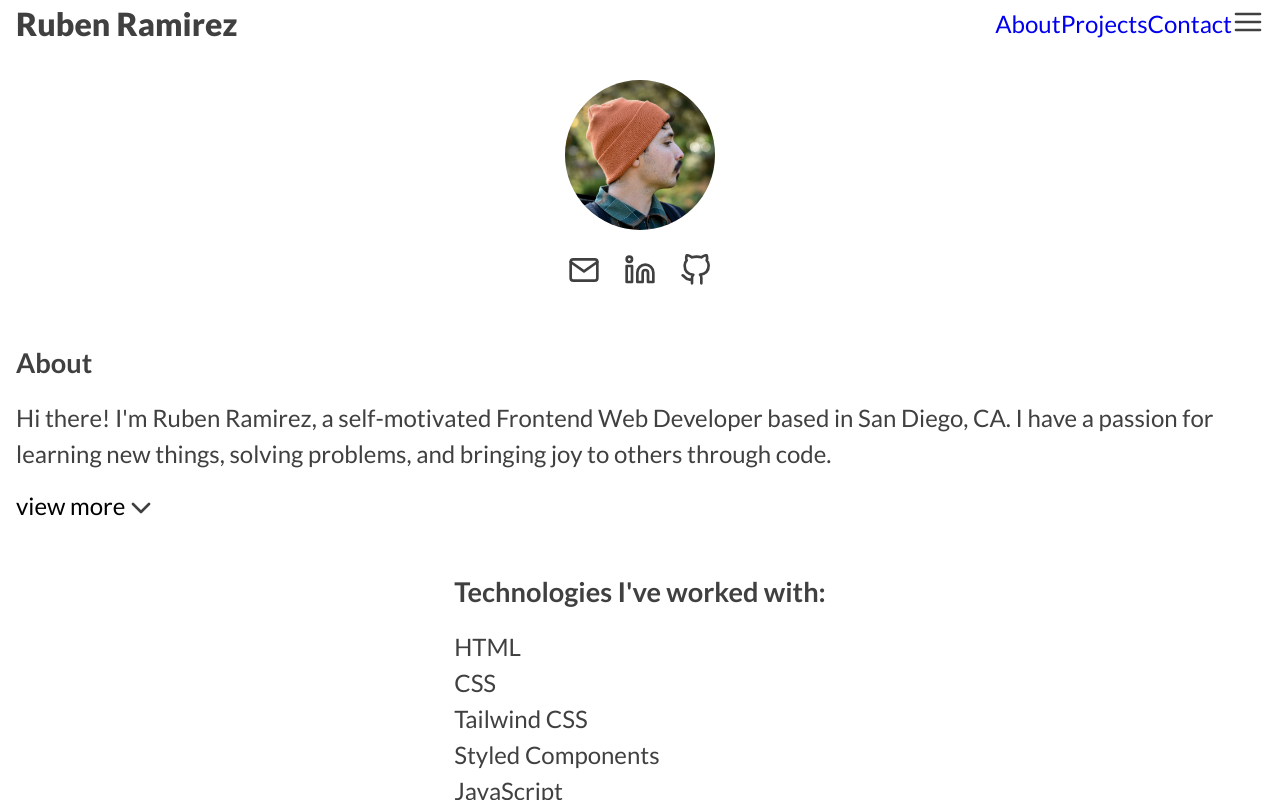
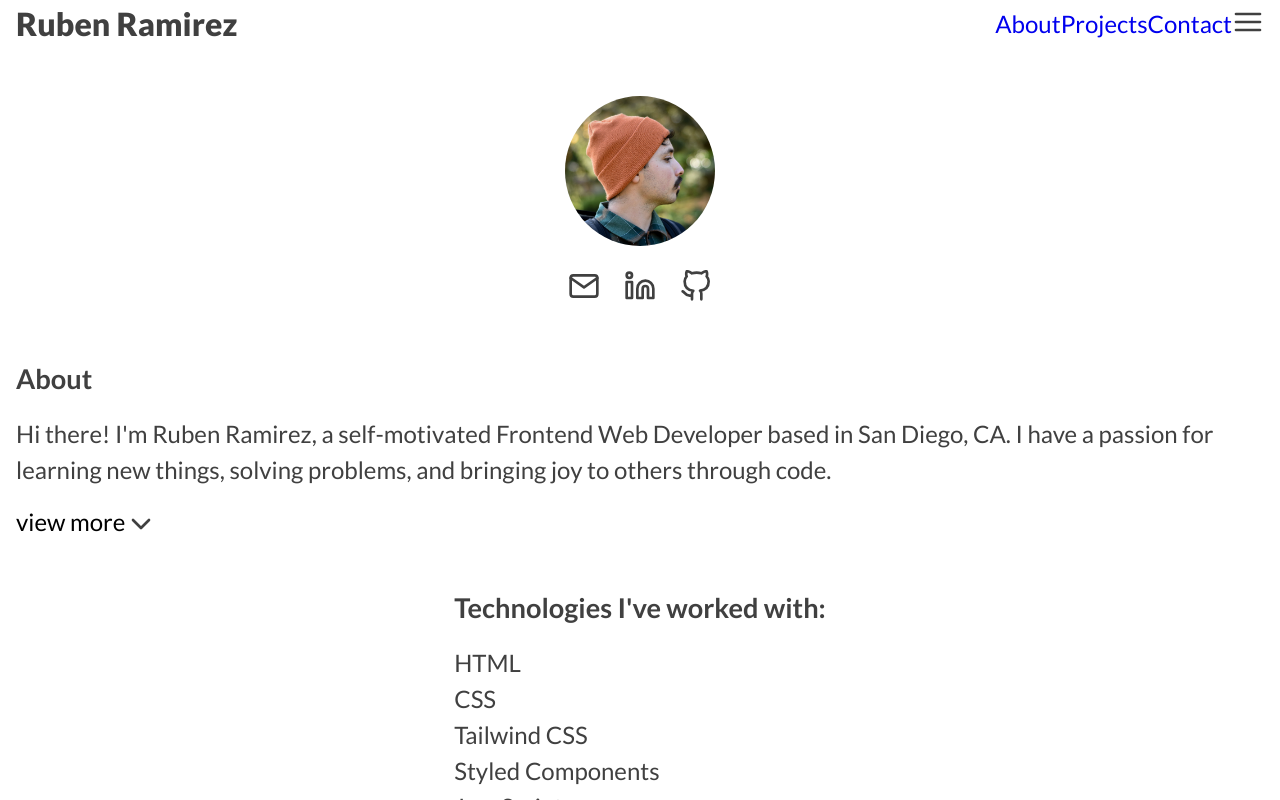
Before and after one commit to rramirez216/rubenramirezdev, a React (Create React App) app: page / in a window 1280 px wide. Shown: the top 800 px of the page. Built offline with nearby package versions, Linux system fonts and the light colour scheme.

Commit message:
changes margin-top from 32px to 48px

```diff
--- a/src/components/Portrait.js
+++ b/src/components/Portrait.js
@@ -32,7 +32,7 @@ const Wrapper = styled.div`
   justify-content: center;
   align-items: center;
   gap: 24px;
-  margin-top: 32px;
+  margin-top: 48px;
 `
 const ImageWrapper = styled.div`
   width: 150px;
```
